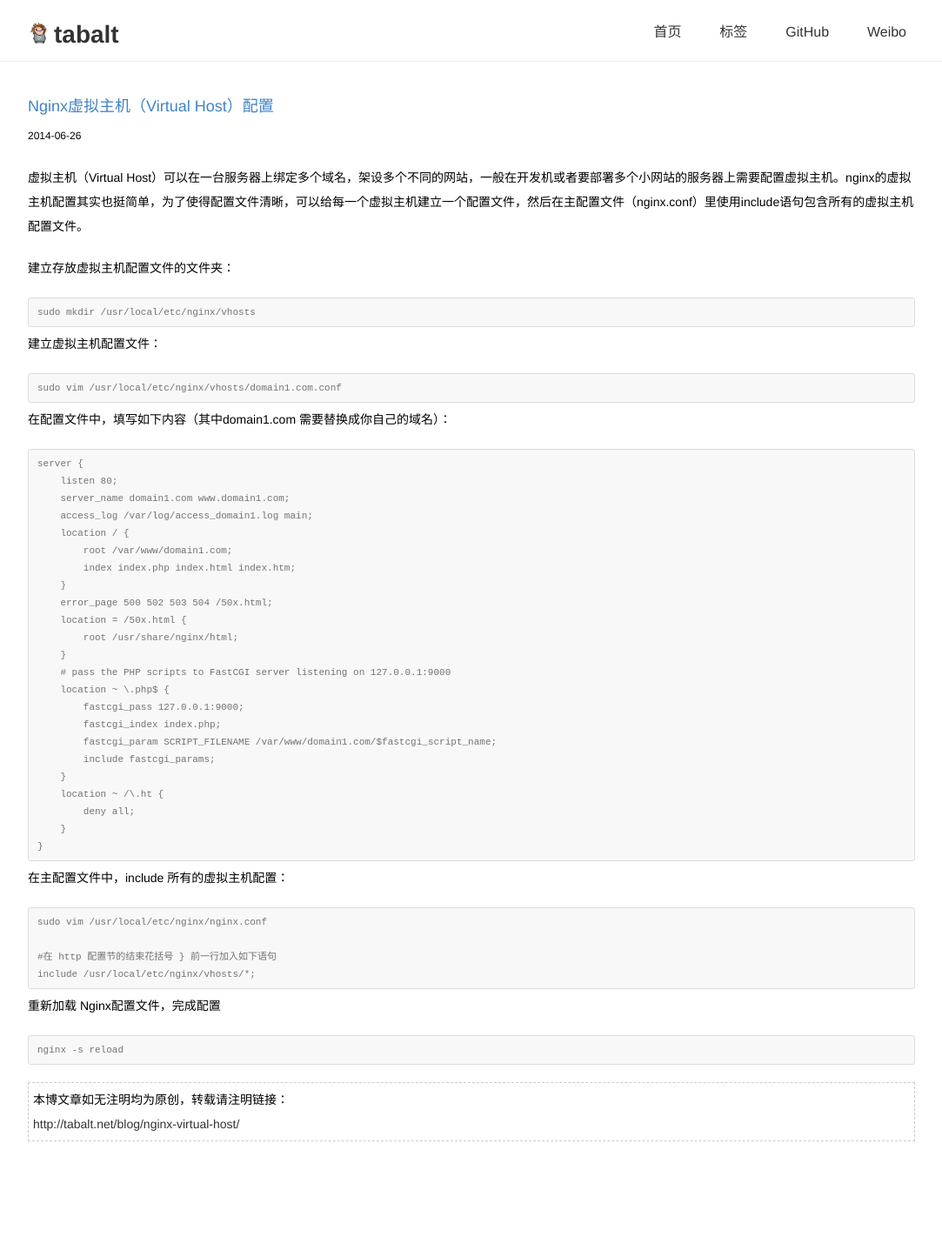
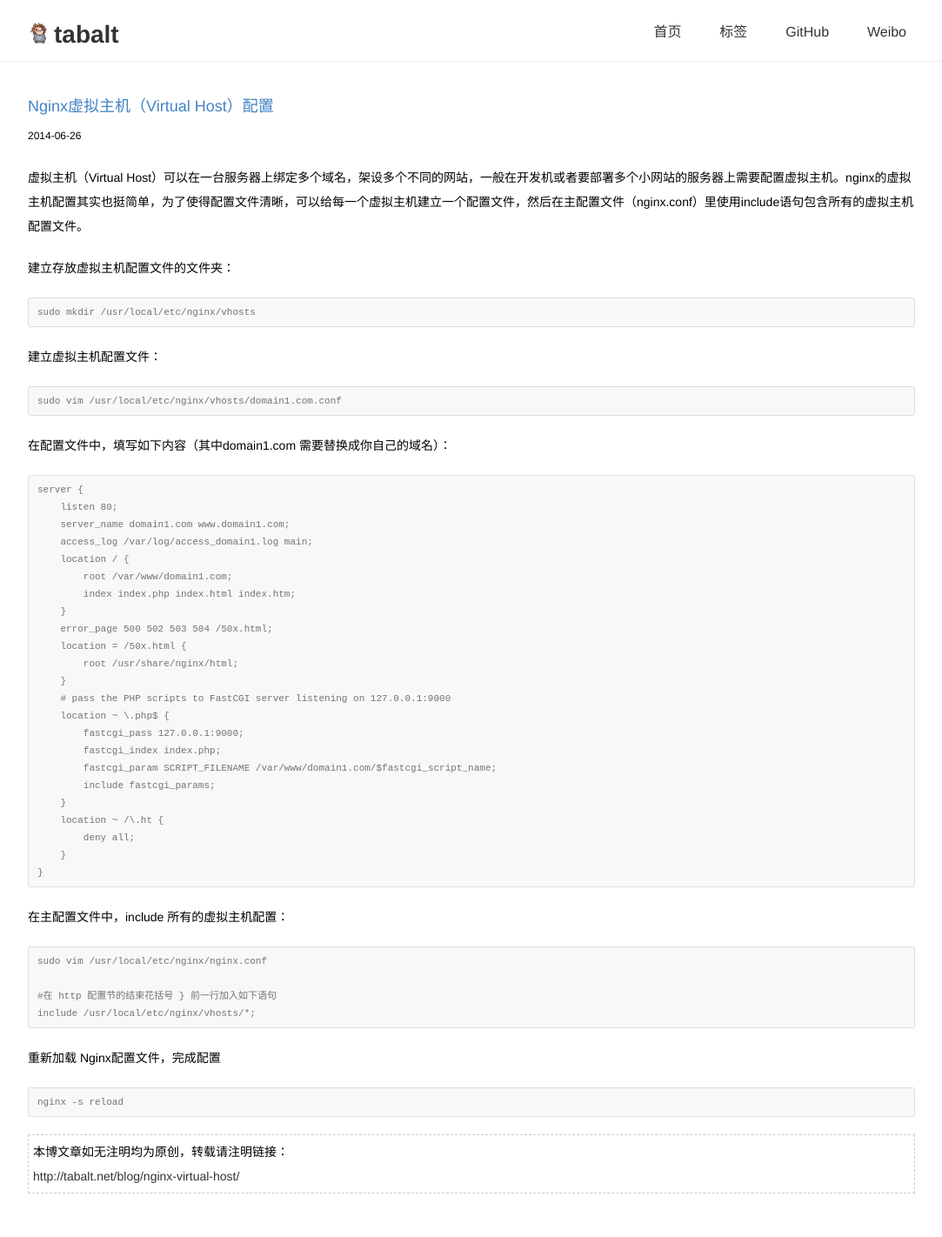
Before and after one commit to tabalt/tabalt.github.io, a Jekyll site: the page built from _posts/nginx/2014-06-26-nginx-virtual-host.md, in a window 1280 px wide. Shown: the whole page at 87% size, without its empty margins (98-1181 px from the left). Built offline with Jekyll 4.4.1, drawn with Linux system fonts in a browser that asks for light colours; Markdown is read by kramdown in place of the engine named in the settings; comment, search, counter and statistics services are not loaded; before the commit the page ends 1362 px from its top, so only the background shows below that.

Commit message:
update style

```diff
--- a/static/css/style.css
+++ b/static/css/style.css
@@ -20,12 +20,8 @@ th, td {
 
 body,
 button, input, select, textarea /* for ie */ {
-    /*
-    font: 14px/1.5 tahoma, arial, \5b8b\4f53, sans-serif;
-    */
     font: 14px/1.4 "Helvetica Neue","Microsoft Yahei","Microsoft Sans Serif","WenQuanYi Micro Hei",Helvetica,"Segoe UI",Arial,freesans,sans-serif;
 }
-/*h1, h2, h3, h4, h5, h6 { font-size: 100%; } */
 address, cite, dfn, em, var { font-style: normal; }
 code, kbd, pre, samp { font-family: courier new, courier, monospace; }
 small { font-size: 12px; }
@@ -81,10 +77,6 @@ ul li.inline{ display:inline;}
 
 /* blog */
 
-/*
-.wrapper { width: 900px; margin: 20px auto; box-shadow: 0 1px 6px rgba(124, 124, 124, 0.42); }
-*/
-
 a {
     color: #333;
     text-decoration: none;
@@ -99,12 +91,6 @@ a:hover {
     padding: 20px;
     border-bottom: 1px solid #eee;
 }
-
-/*
-#avator {
-    float: left;
-    padding: 10px 0;
-}*/
 
 #nav {
 }
@@ -186,7 +172,7 @@ a:hover {
 
 }
 .highlight {
-    margin-bottom: 5px;
+    margin-bottom: 20px;
 }
 
 .tag-list {
```
